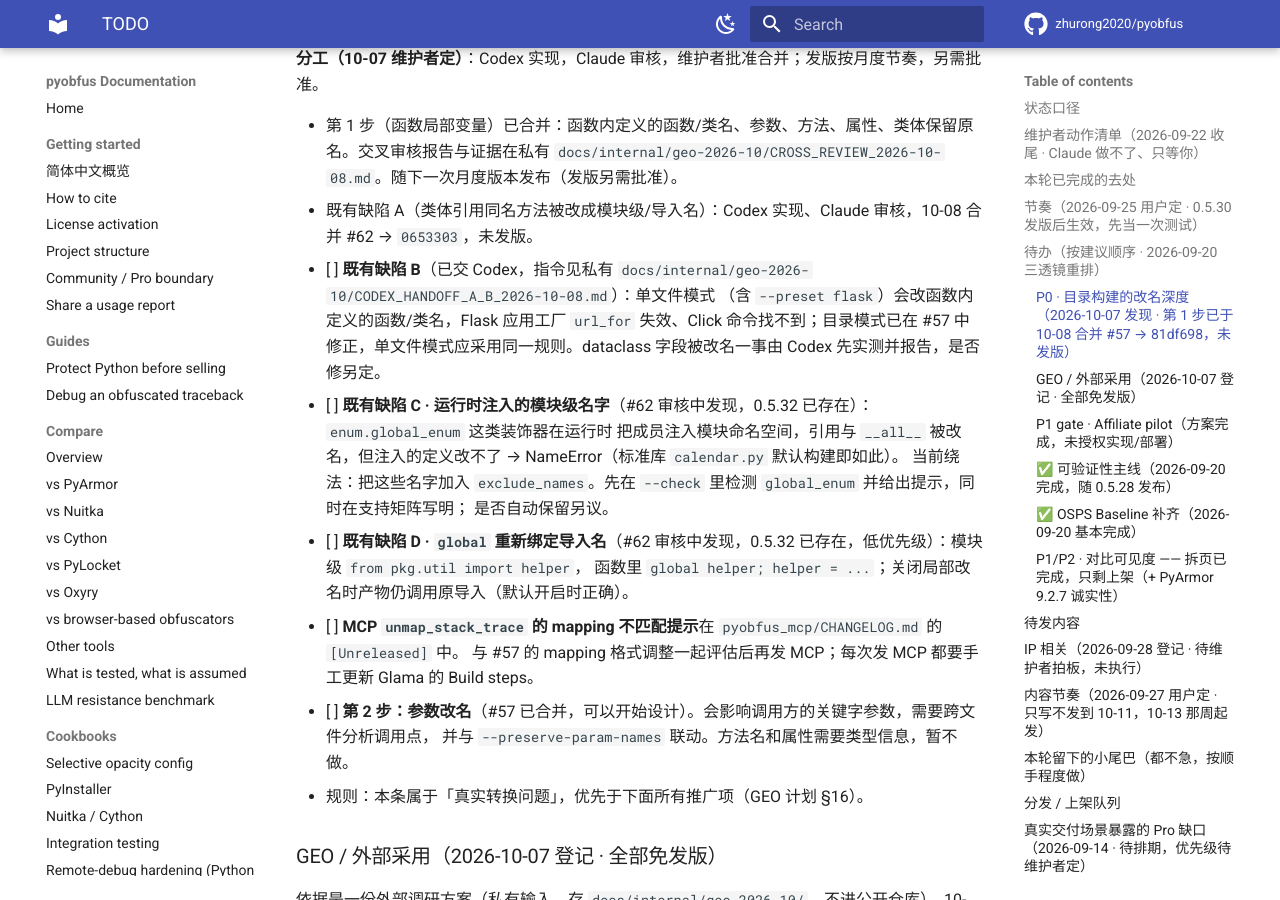
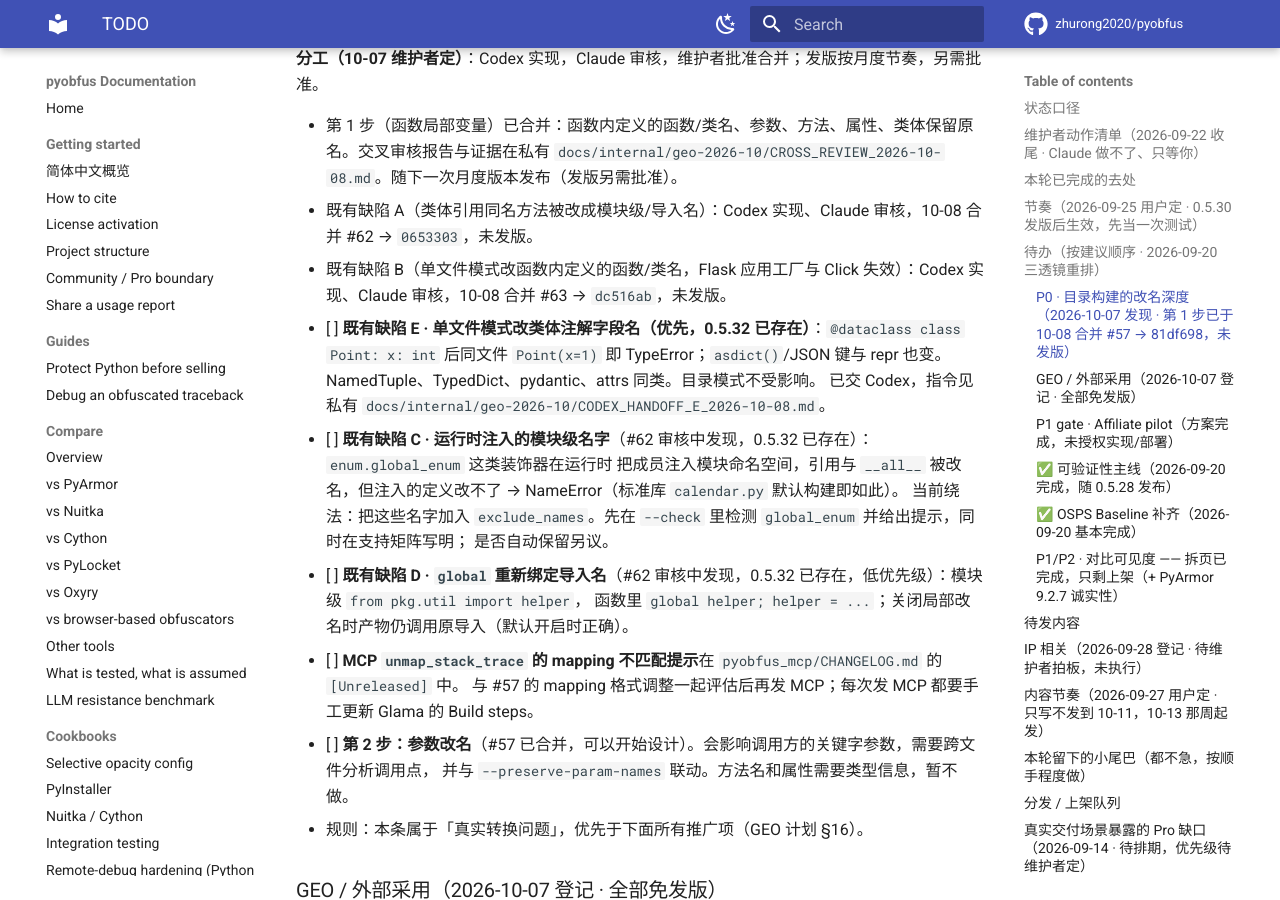
Before and after one commit to zhurong2020/pyobfus, an MkDocs documentation site: the page built from docs/TODO.md, in a window 1280 px wide and 900 px high, scrolled down 5654 px. Built offline with MkDocs 1.6.1 and Material for MkDocs 9.7.7, drawn with Linux system fonts in a browser that asks for light colours; comment, search, counter and statistics services are not loaded.

Commit message:
docs: record the #63 merge and queue defect E
Defect B is fixed on main (dc516ab). Defect E: single-file builds rename
annotated class fields, so `Point(x=1)` on a dataclass fails with
TypeError in the same file (also in 0.5.32). It is with Codex.

Co-Authored-By: Claude Opus 5.5 <noreply@anthropic.com>

```diff
--- a/docs/TODO.md
+++ b/docs/TODO.md
@@ -164,9 +164,10 @@ provenance 项收拢为**一条主线抬为 P0**；**明确不追** PyArmor 的
 - 第 1 步（函数局部变量）已合并：函数内定义的函数/类名、参数、方法、属性、类体保留原名。交叉审核报告与证据在私有
   `docs/internal/geo-2026-10/CROSS_REVIEW_2026-10-08.md`。随下一次月度版本发布（发版另需批准）。
 - 既有缺陷 A（类体引用同名方法被改成模块级/导入名）：Codex 实现、Claude 审核，10-08 合并 #62 → `0653303`，未发版。
-- [ ] **既有缺陷 B**（已交 Codex，指令见私有 `docs/internal/geo-2026-10/CODEX_HANDOFF_A_B_2026-10-08.md`）：单文件模式
-      （含 `--preset flask`）会改函数内定义的函数/类名，Flask 应用工厂 `url_for` 失效、Click 命令找不到；目录模式已在 #57
-      中修正，单文件模式应采用同一规则。dataclass 字段被改名一事由 Codex 先实测并报告，是否修另定。
+- 既有缺陷 B（单文件模式改函数内定义的函数/类名，Flask 应用工厂与 Click 失效）：Codex 实现、Claude 审核，10-08 合并 #63 → `dc516ab`，未发版。
+- [ ] **既有缺陷 E · 单文件模式改类体注解字段名（优先，0.5.32 已存在）**：`@dataclass class Point: x: int` 后同文件
+      `Point(x=1)` 即 TypeError；`asdict()`/JSON 键与 repr 也变。NamedTuple、TypedDict、pydantic、attrs 同类。目录模式不受影响。
+      已交 Codex，指令见私有 `docs/internal/geo-2026-10/CODEX_HANDOFF_E_2026-10-08.md`。
 - [ ] **既有缺陷 C · 运行时注入的模块级名字**（#62 审核中发现，0.5.32 已存在）：`enum.global_enum` 这类装饰器在运行时
       把成员注入模块命名空间，引用与 `__all__` 被改名，但注入的定义改不了 → NameError（标准库 `calendar.py` 默认构建即如此）。
       当前绕法：把这些名字加入 `exclude_names`。先在 `--check` 里检测 `global_enum` 并给出提示，同时在支持矩阵写明；
```
Also changed, not shown: docs/CURRENT_PLAN_ZH.md (+2 -1 lines).
